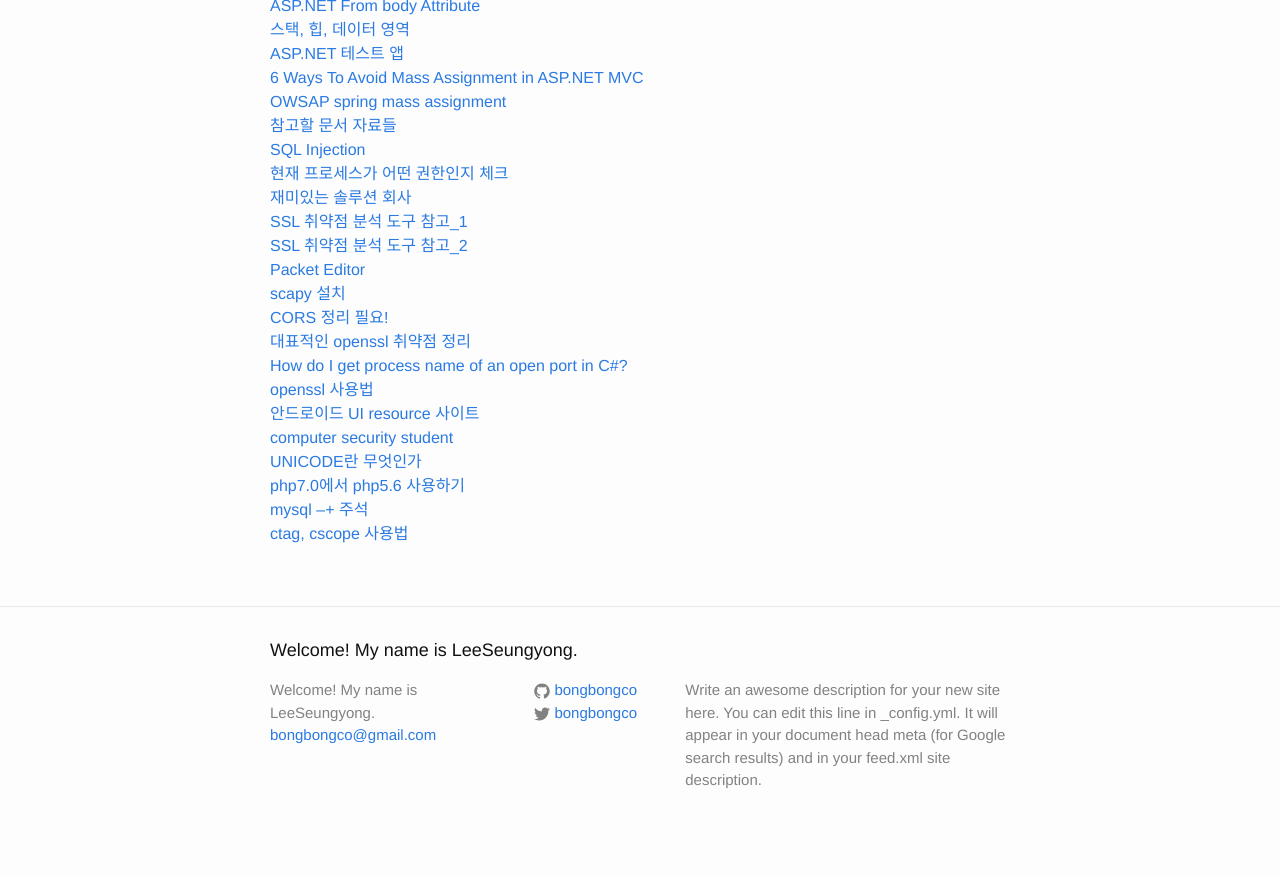
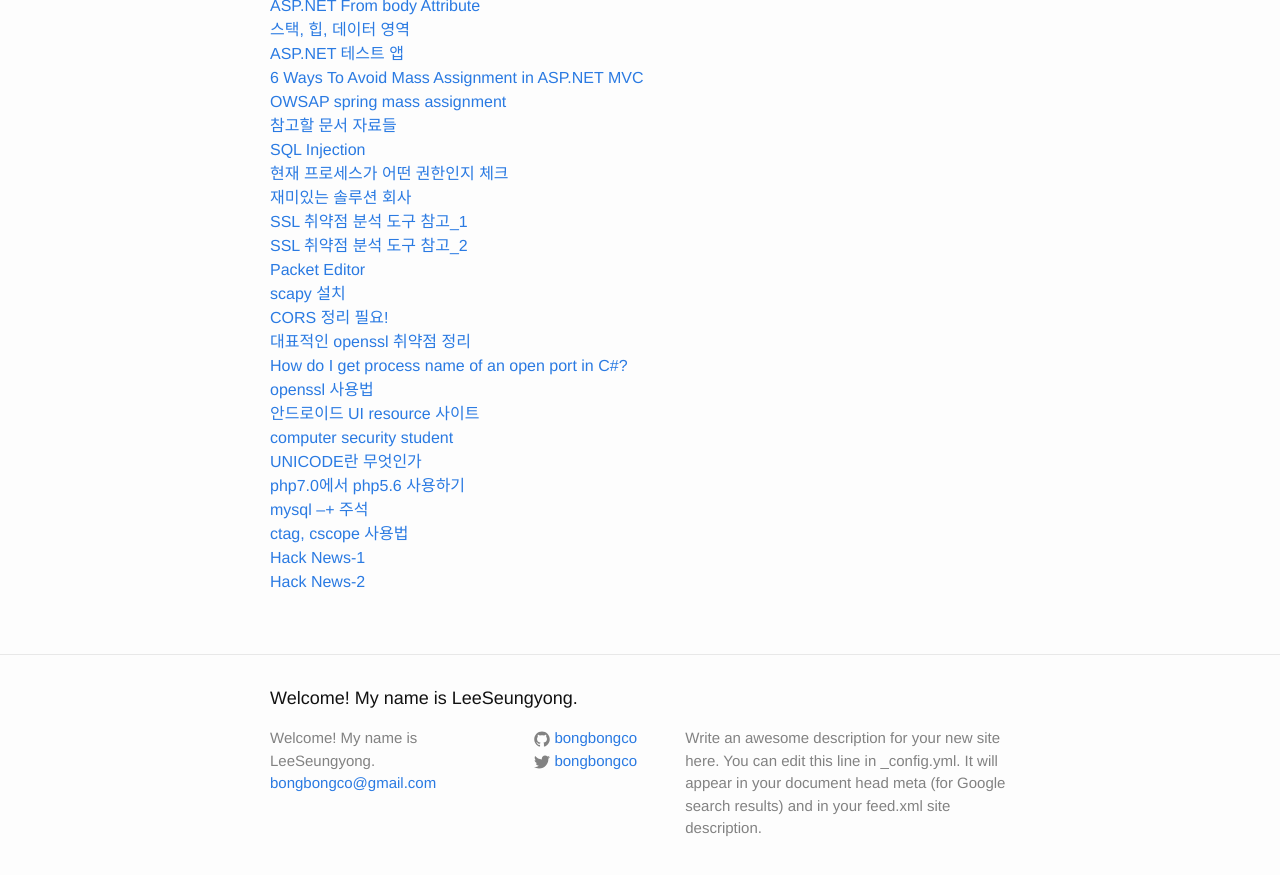
Before and after one commit to LktProgrammer/bongbongco.github.io, a Jekyll site: the page built from _posts/2016-07-22-Website-List.markdown, in a window 1280 px wide and 900 px high, scrolled down 710 px. Shown: the top 875 px of the window. Built offline with Jekyll 4.4.1, drawn with Linux system fonts in a browser that asks for light colours; before the commit the page ends 1562 px from its top, so only the background shows below that.

Commit message:
Update 2016-07-22-Website-List.markdown

```diff
--- a/_posts/2016-07-22-Website-List.markdown
+++ b/_posts/2016-07-22-Website-List.markdown
@@ -47,4 +47,5 @@ title: 참고할 웹 사이트들.
 [php7.0에서 php5.6 사용하기](http://answerofgod.tistory.com/entry/php7-에서-php56-사용하기)
 [mysql --+ 주석](https://dev.mysql.com/doc/refman/5.7/en/ansi-diff-comments.html)
 [ctag, cscope 사용법](http://blog.naver.com/PostView.nhn?blogId=ikariksj&logNo=140024963956)
-[  ](http://www.geektech.in)
+[Hack News-1](http://www.geektech.in)
+[Hack News-2](http://thehackernews.com/)
```
